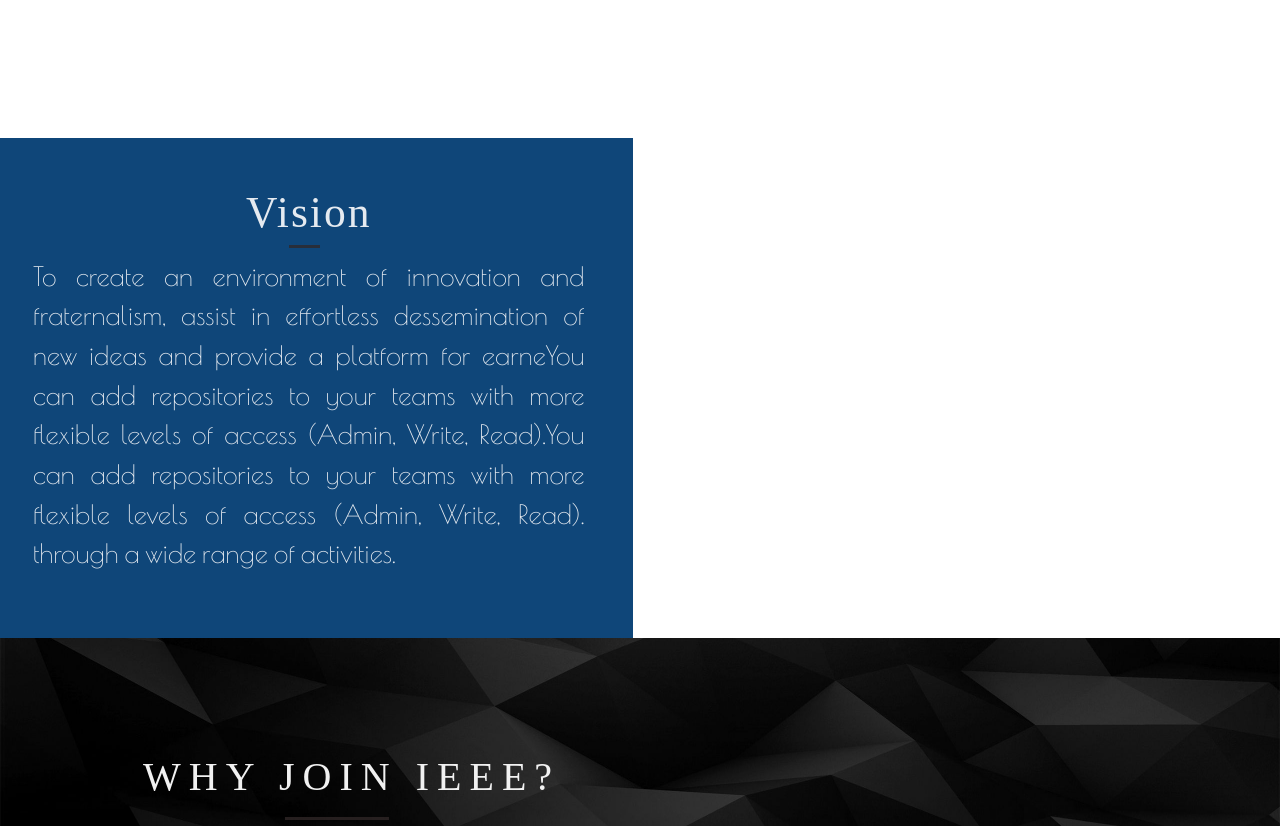
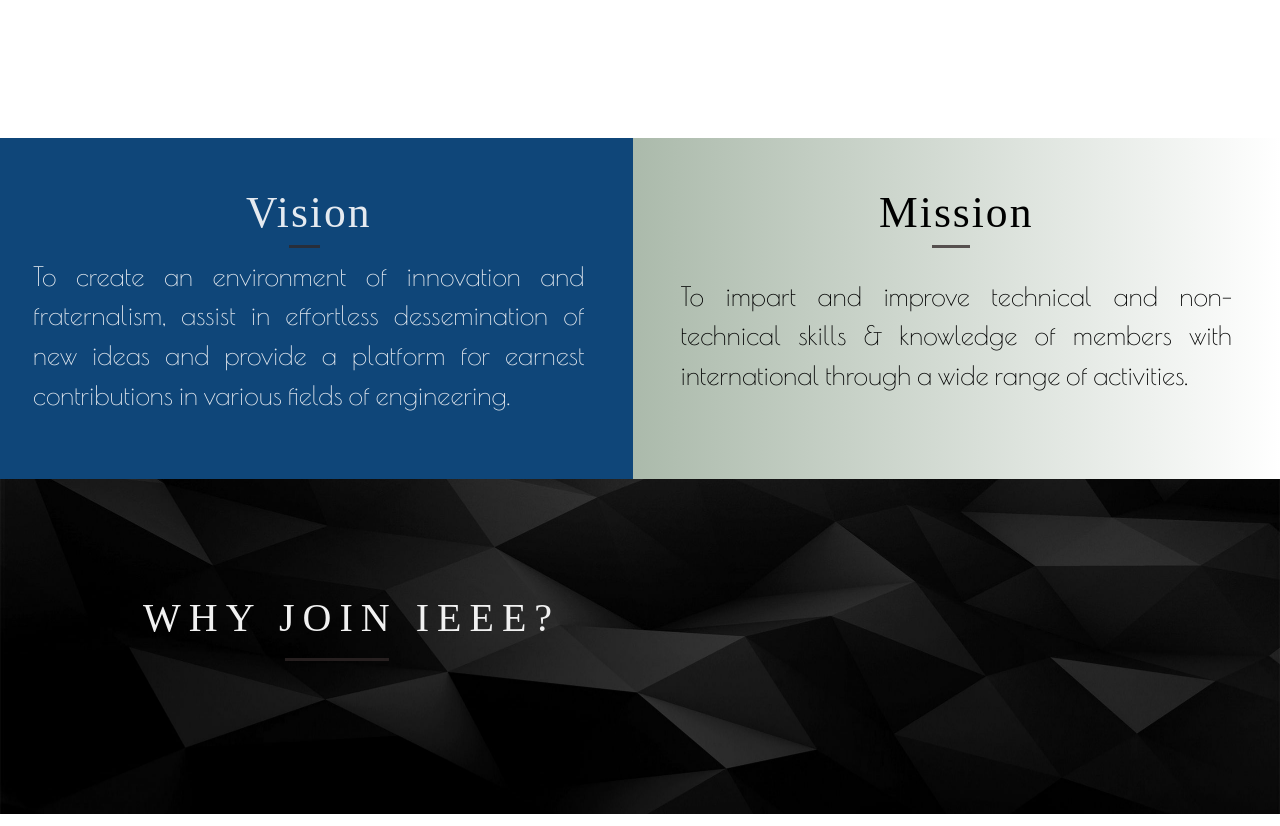
Before and after one commit to ieee-gec-sb/Project-Oslo, a plain HTML site: page index.html in a window 1280 px wide. Shown: the part 720-1546 px from the top of the page. Drawn offline with nearby package versions, Linux system fonts and the light colour scheme.

Commit message:
updated vision and mission statements, again.

```diff
--- a/index.html
+++ b/index.html
@@ -176,9 +176,15 @@
                 <h1 class="heading">Vision</h1>
                 <p>
 			To create an environment of innovation and fraternalism, assist in effortless dessemination of new ideas
-			and provide a platform for earneYou can add repositories to your teams with more flexible levels of access (Admin, Write, Read).You can add repositories to your teams with more flexible levels of access (Admin, Write, Read).			through a wide range of activities.
+			and provide a platform for earnest contributions in various fields of engineering.
                 </p>
             </div>
+	   <div id="mission" class="p-5 col-md-6 col-sm-12 col-xs-12">
+                <h1 class="heading">Mission</h1>
+                <p>
+			To impart and improve technical and non-technical skills & knowledge of members with international
+			through a wide range of activities.
+                </p>
         </div>
     </div>
     <section class="reason">
```
